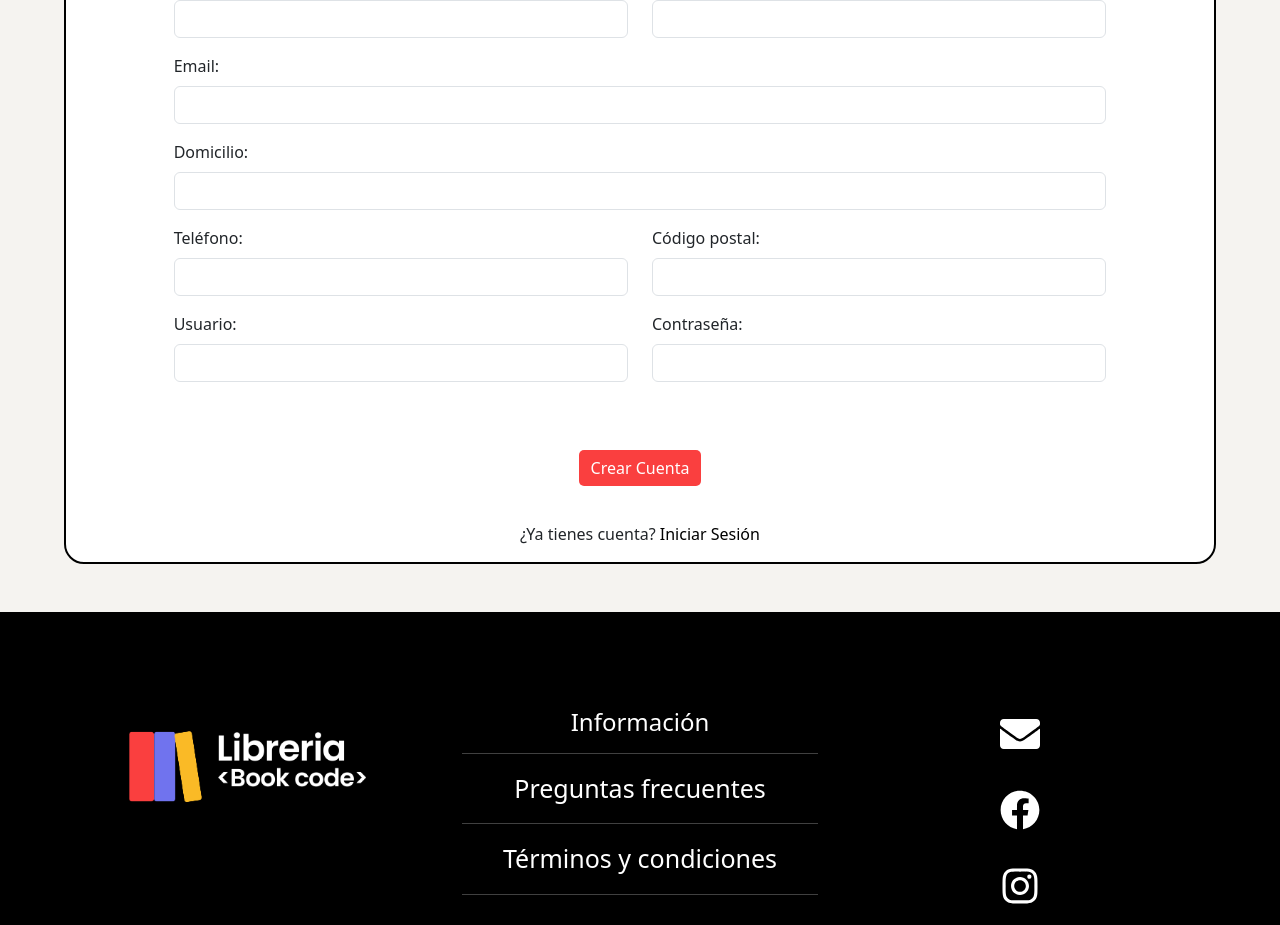
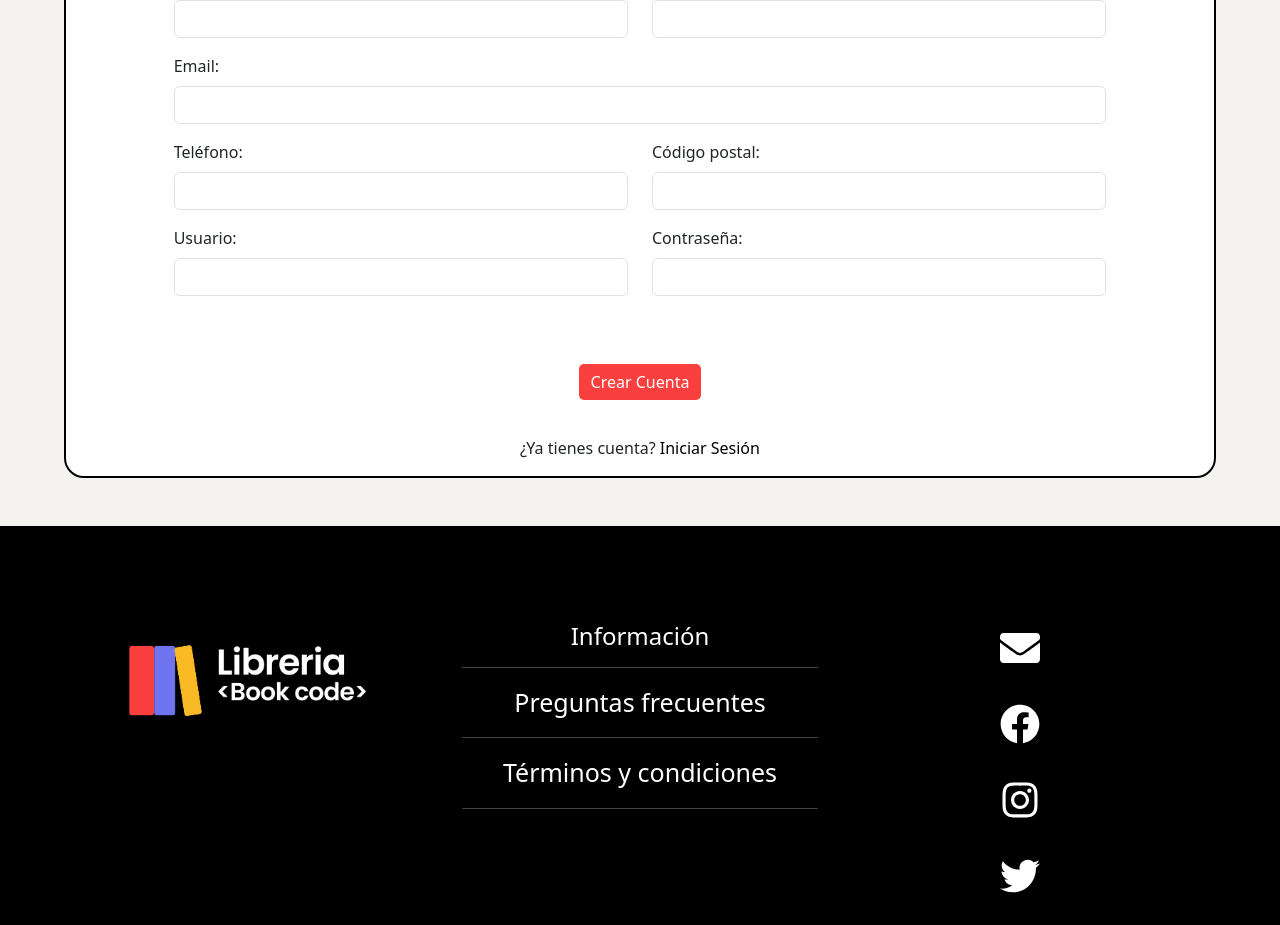
Before and after one commit to maxigiordani/ProyectoBookCodeReact, a React (Vite) app in the folder book-code/: page / in a window 1280 px wide. Shown: the part 5185-6110 px from the top of the page. Built offline with nearby package versions, Linux system fonts and the light colour scheme; the HTML template or start-up script is replaced by a standard one.

Commit message:
se modifica page registrer en imputs

```diff
--- a/book-code/src/components/pages/Register.jsx
+++ b/book-code/src/components/pages/Register.jsx
@@ -28,10 +28,7 @@ function Register({nombre,apellido,email,domicilio,telefono,postal,usuario,contr
                 <Form.Label htmlFor="email">{email}</Form.Label>
                 <Form.Control type="email" id="email" name="email" required minLength="11" maxLength="20" />
               </Form.Group>
-              <Form.Group className="mb-3">
-                <Form.Label htmlFor="domicilio">{domicilio}</Form.Label>
-                <Form.Control type="text" id="domicilio" name="domicilio" required minLength="6" maxLength="25" />
-              </Form.Group>
+
               <Row className="mb-3">
                 <Col xs={12} sm={6}>
                   <Form.Label htmlFor="telefono">{telefono}</Form.Label>
```
